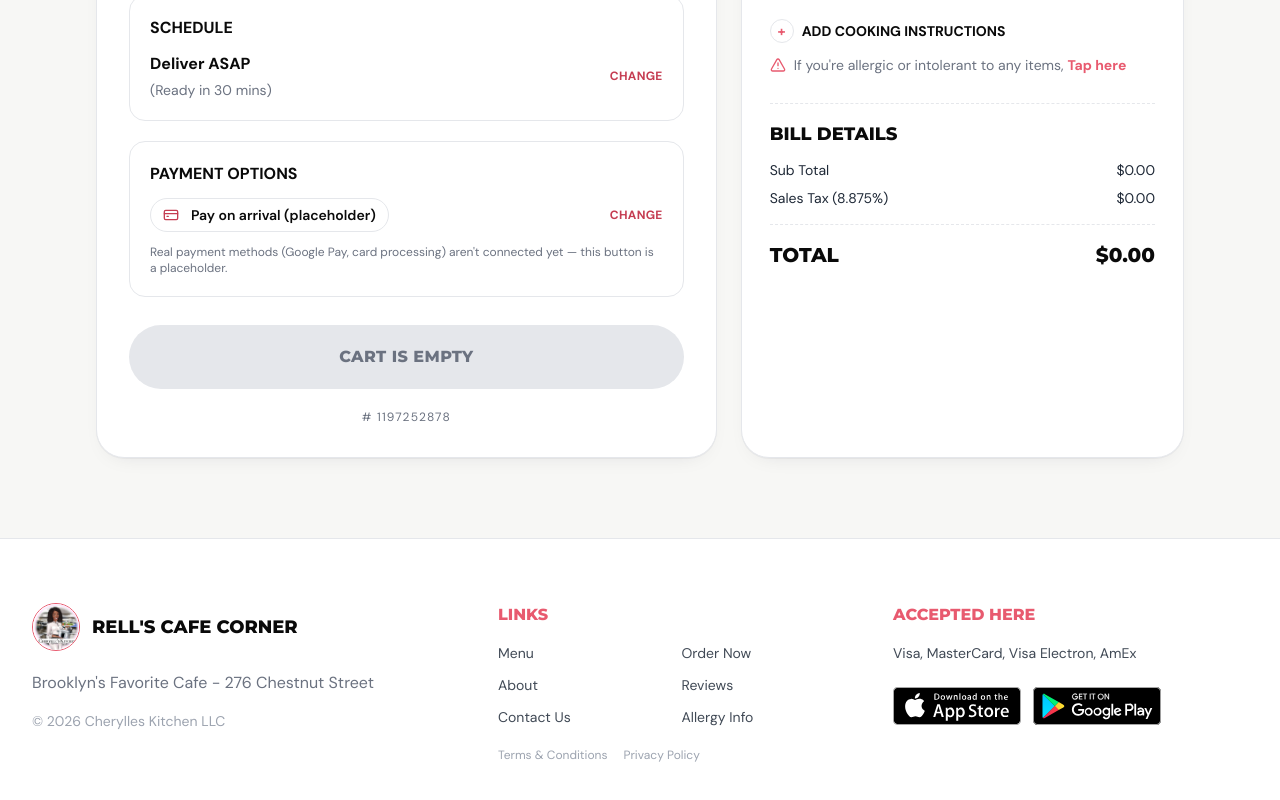
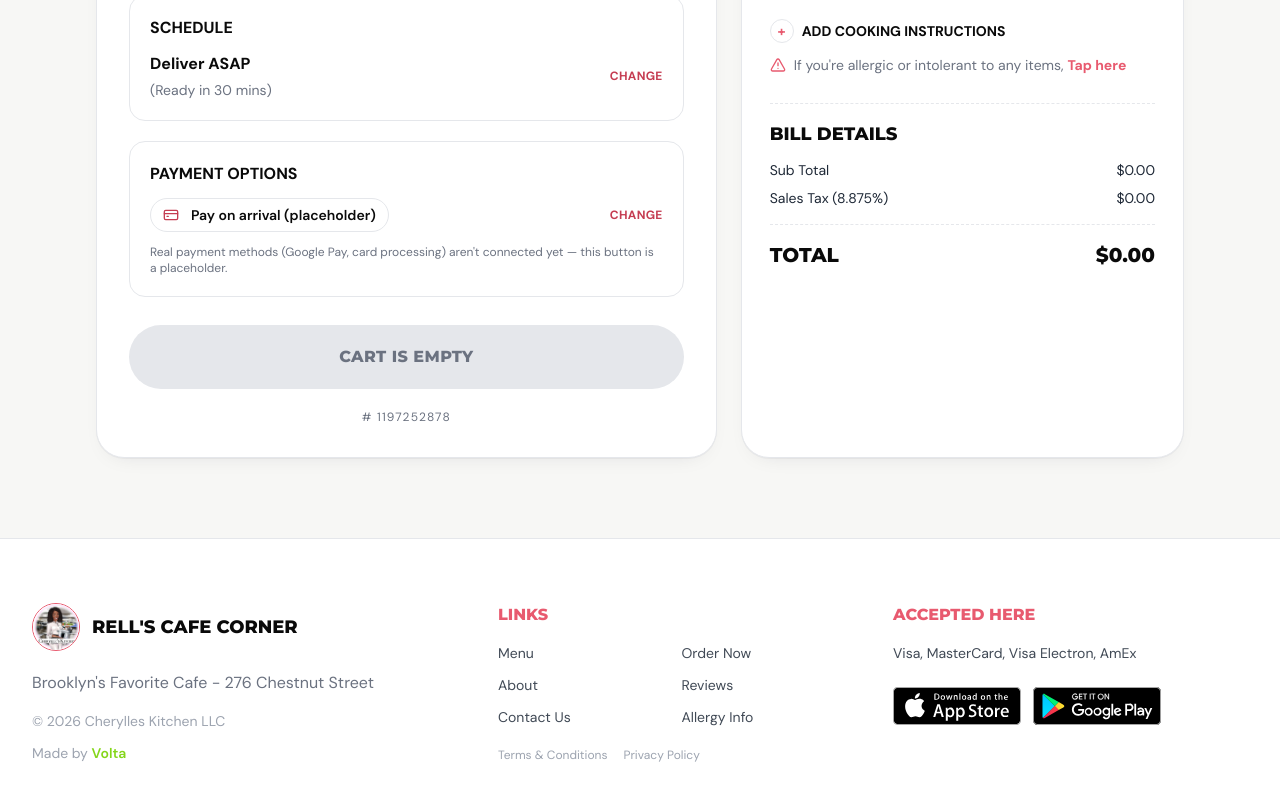
Before and after one commit to Volta-NYC/rells-cafe-corner, a Next.js app: page /checkout in a window 1280 px wide. Shown: the part 382-1182 px from the top of the page. Built offline with nearby package versions, Linux system fonts and the light colour scheme.

Commit message:
Add subtle scroll reveals, hero animation, and Volta footer credit

```diff
--- a/src/app/globals.css
+++ b/src/app/globals.css
@@ -7,6 +7,7 @@
 :root {
   --font-heading: "Montserrat";
   --font-body: "DM Sans";
+  --volta-green: #84d61a;
 }
 
 html, body {
--- a/src/app/page.tsx
+++ b/src/app/page.tsx
@@ -7,6 +7,7 @@ import HowItWorks from "@/components/HowItWorks";
 import Location from "@/components/Location";
 import Menu from "@/components/Menu";
 import Navbar from "@/components/Navbar";
+import ScrollReveal from "@/components/ScrollReveal";
 
 export default function HomePage() {
   return (
@@ -14,14 +15,28 @@ export default function HomePage() {
       <Navbar />
       <main>
         <Hero />
+        <ScrollReveal>
           <About />
+        </ScrollReveal>
+        <ScrollReveal delay={0.05}>
           <ChefsSpecial />
+        </ScrollReveal>
+        <ScrollReveal delay={0.05}>
           <Menu />
+        </ScrollReveal>
+        <ScrollReveal delay={0.05}>
           <HowItWorks />
+        </ScrollReveal>
+        <ScrollReveal delay={0.05}>
           <AppDownload />
+        </ScrollReveal>
+        <ScrollReveal delay={0.05}>
           <Location />
+        </ScrollReveal>
       </main>
+      <ScrollReveal delay={0.05}>
         <Footer />
+      </ScrollReveal>
     </>
   );
 }
--- a/src/components/Footer.tsx
+++ b/src/components/Footer.tsx
@@ -31,6 +31,17 @@ export default function Footer() {
           </div>
           <p className="mt-5 text-cafe-muted">Brooklyn&apos;s Favorite Cafe - 276 Chestnut Street</p>
           <p className="mt-4 text-sm text-cafe-subtle">© 2026 Cherylles Kitchen LLC</p>
+          <p className="mt-3 text-sm text-cafe-subtle">
+            Made by{" "}
+            <a
+              href="https://voltanyc.org"
+              target="_blank"
+              rel="noreferrer"
+              className="font-semibold text-[var(--volta-green)] transition hover:opacity-85"
+            >
+              Volta
+            </a>
+          </p>
         </div>
         <div>
           <h3 className="mb-4 font-heading uppercase text-cafe-rose">Links</h3>
--- a/src/components/Hero.tsx
+++ b/src/components/Hero.tsx
@@ -7,6 +7,12 @@ import Link from "next/link";
 export default function Hero() {
   return (
     <section id="home" className="relative flex min-h-[100svh] items-end overflow-hidden">
+      <motion.div
+        initial={{ scale: 1.08 }}
+        animate={{ scale: 1 }}
+        transition={{ duration: 1.4, ease: "easeOut" }}
+        className="absolute inset-0"
+      >
         <Image
           src="/images/hero-pastries.webp"
           alt="Fresh croissants and pastries"
@@ -14,6 +20,7 @@ export default function Hero() {
           priority
           className="object-cover"
         />
+      </motion.div>
       <div className="absolute inset-0 bg-[linear-gradient(to_top,rgba(255,255,255,0.95)_0%,rgba(255,255,255,0.65)_38%,rgba(255,255,255,0.05)_100%)]" />
 
       <motion.div
--- /dev/null
+++ b/src/components/ScrollReveal.tsx
@@ -0,0 +1,24 @@
+"use client";
+
+import { motion } from "framer-motion";
+import type { ReactNode } from "react";
+
+type ScrollRevealProps = {
+  children: ReactNode;
+  delay?: number;
+  className?: string;
+};
+
+export default function ScrollReveal({ children, delay = 0, className }: ScrollRevealProps) {
+  return (
+    <motion.div
+      initial={{ opacity: 0, y: 24 }}
+      whileInView={{ opacity: 1, y: 0 }}
+      viewport={{ once: true, amount: 0.2 }}
+      transition={{ duration: 0.55, delay, ease: "easeOut" }}
+      className={className}
+    >
+      {children}
+    </motion.div>
+  );
+}
```
Lines whose indentation alone changed are shown as unchanged.
